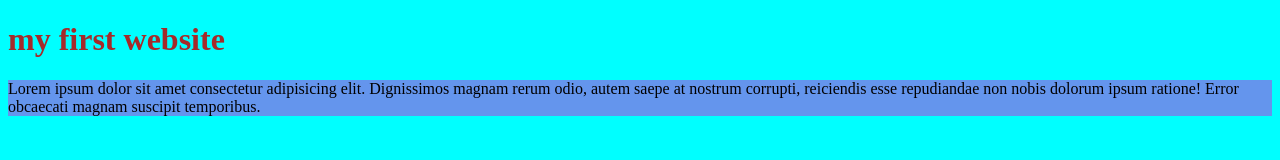
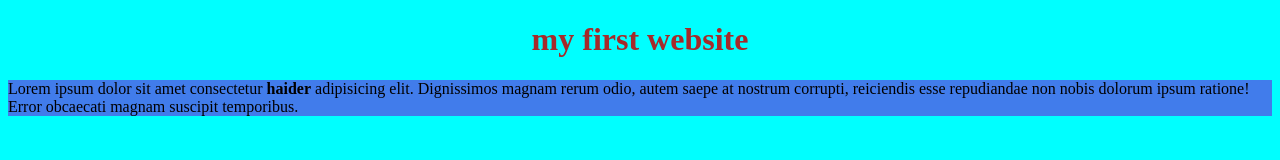
Before and after one commit to haider-rafat/my-first-website, a plain HTML site: page index.html in a window 1280 px wide. Drawn offline with Linux system fonts and the light colour scheme.

Commit message:
add code

```diff
--- a/index.html
+++ b/index.html
@@ -8,7 +8,7 @@
 </head>
 <body>
     <h1>my first website</h1>
-    <p>Lorem ipsum dolor sit amet consectetur adipisicing elit. Dignissimos magnam rerum odio, autem saepe at nostrum corrupti, reiciendis esse repudiandae non nobis dolorum ipsum ratione! Error obcaecati magnam suscipit temporibus.
+    <p>Lorem ipsum dolor sit amet consectetur <b>haider</b> adipisicing elit. Dignissimos magnam rerum odio, autem saepe at nostrum corrupti, reiciendis esse repudiandae non nobis dolorum ipsum ratione! Error obcaecati magnam suscipit temporibus.
     </p>
 </body>
 </html>
--- a/style.css
+++ b/style.css
@@ -1,10 +1,11 @@
 body{
     background-color: cyan;
+
 }
 
-h1{
+h1{text-align: center;
     color: brown;
 }
 p{
-    background-color: cornflowerblue;
+    background-color: #417ceb;
 }
```
